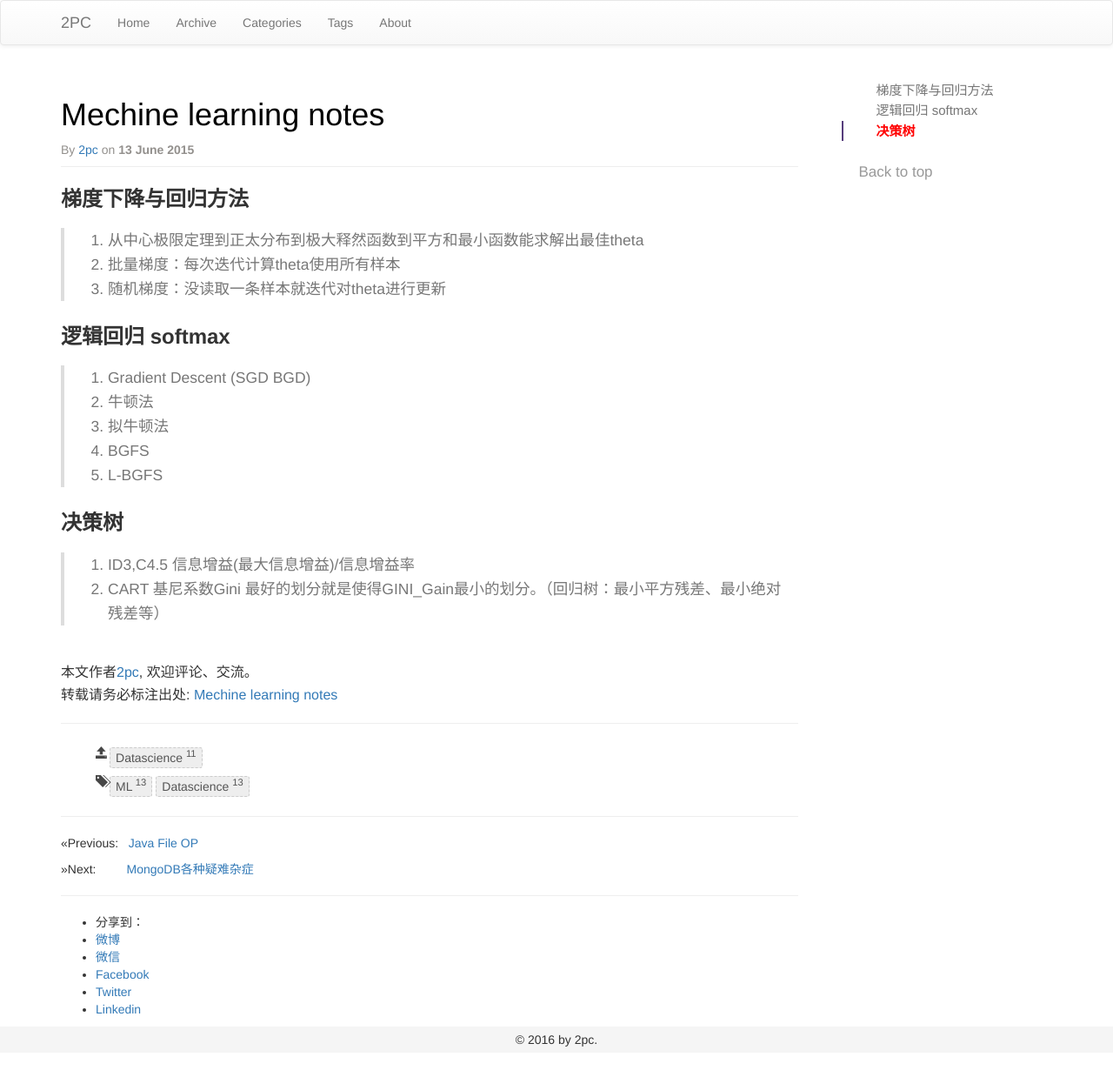
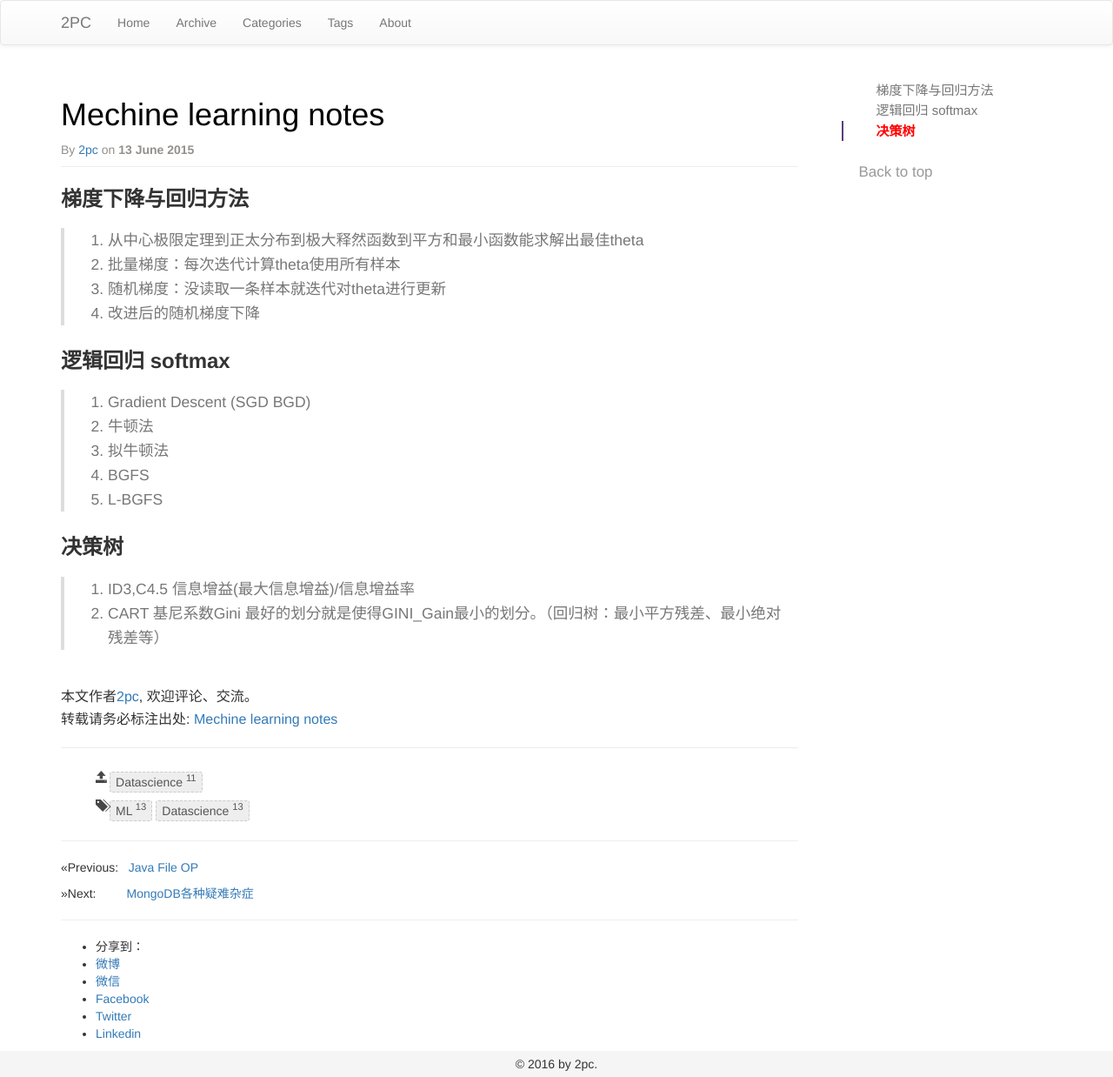
Before and after one commit to luyee/2pc.github.io, a Jekyll site: the page built from _posts/datascience/2015-06-13-ML.md, in a window 1280 px wide. Shown: the whole page at 87% size. Built offline with Jekyll 4.4.1, drawn with Linux system fonts in a browser that asks for light colours; comment, search, counter and statistics services are not loaded; before the commit the page ends 1210 px from its top, so only the background shows below that.

Commit message:
Update 2015-06-13-ML.md

```diff
--- a/_posts/datascience/2015-06-13-ML.md
+++ b/_posts/datascience/2015-06-13-ML.md
@@ -13,6 +13,7 @@ tags: ["ML","Datascience"]
 1. 从中心极限定理到正太分布到极大释然函数到平方和最小函数能求解出最佳theta
 2. 批量梯度：每次迭代计算theta使用所有样本
 3. 随机梯度：没读取一条样本就迭代对theta进行更新
+4. 改进后的随机梯度下降
 
 
 
```
